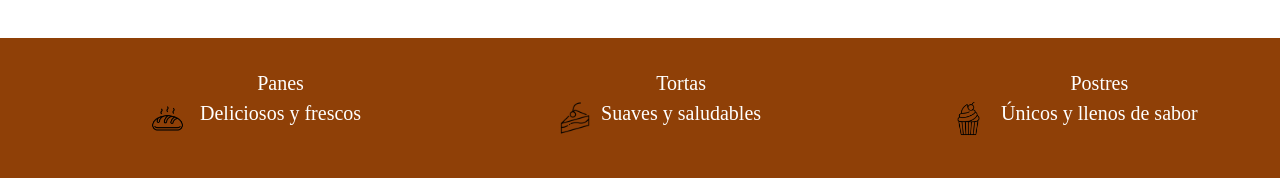
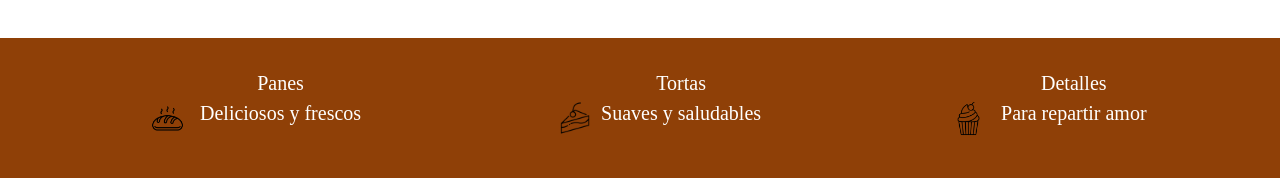
Before and after one commit to JAAA12/Salvato2, a Vue app: page / in a window 1280 px wide. Shown: the part 621-799 px from the top of the page. Built offline with nearby package versions, Linux system fonts and the light colour scheme.

Commit message:
detalles

```diff
--- a/src/pages/InicioSalvato.vue
+++ b/src/pages/InicioSalvato.vue
@@ -19,8 +19,8 @@
                 <p style="color:white; font-family:'Times New Roman', Times, serif ; font-size:20px">Tortas <br>Suaves y saludables</p>
             </div>
             <div class="iconopostre">
-                <p style="color:white; font-family:'Times New Roman', Times, serif ; font-size:20px">Postres <br>
-                Únicos y llenos de sabor </p>
+                <p style="color:white; font-family:'Times New Roman', Times, serif ; font-size:20px">Detalles <br>
+                Para repartir amor </p>
             </div>
         </div>
 
```
